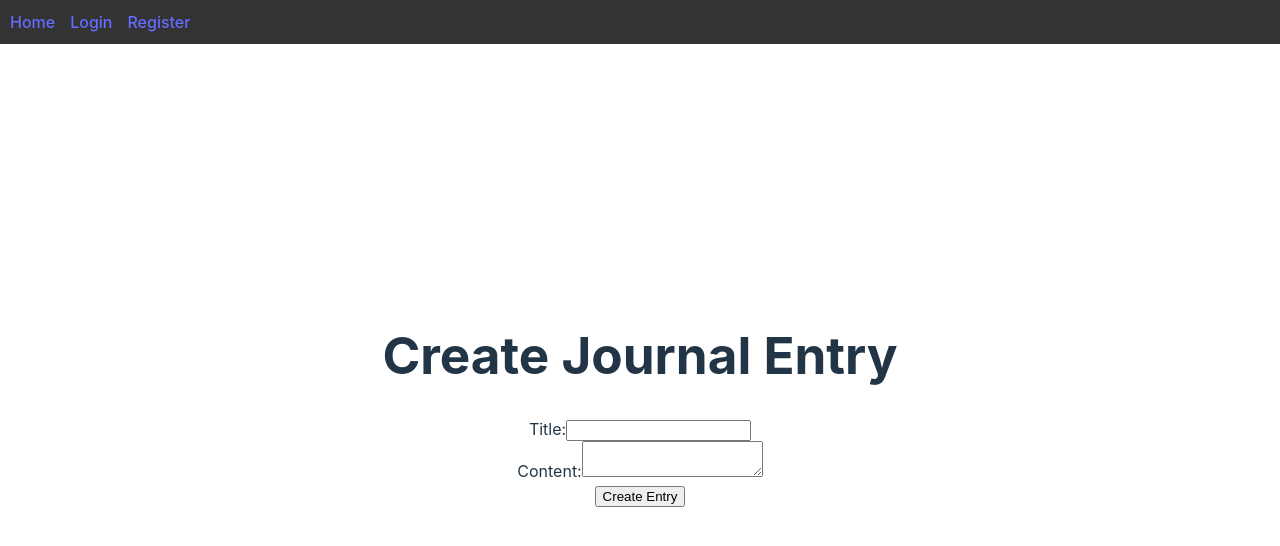
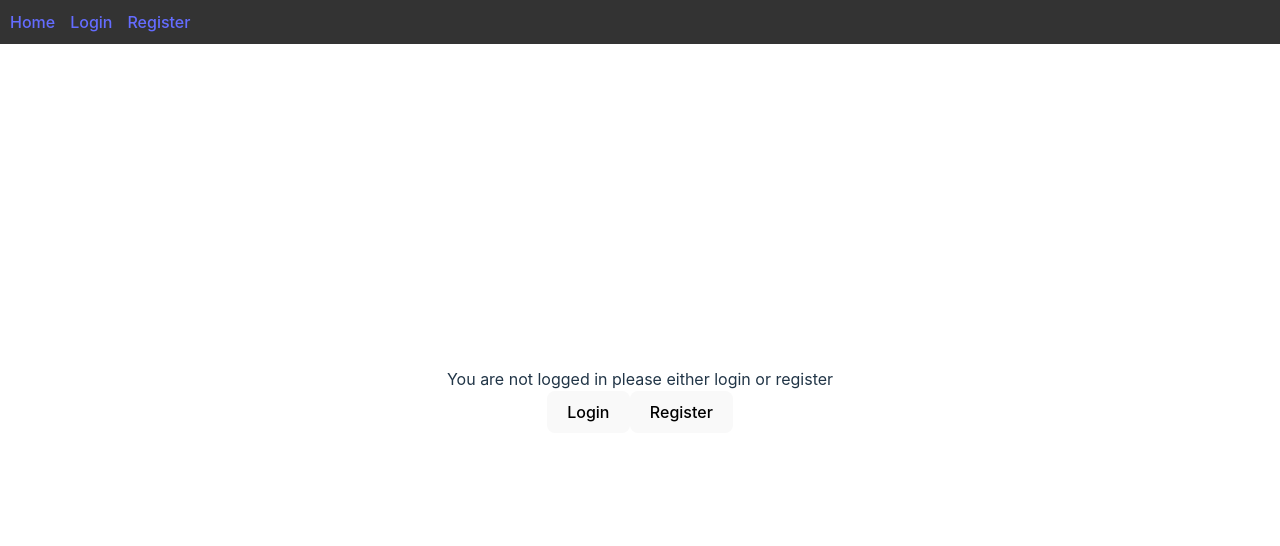
Before and after one commit to TheXichao/JournalApp-Frontend, a React (Vite) app: page /create-entry in a window 1280 px wide. Shown: the top 546 px of the page. Built offline with nearby package versions, Linux system fonts and the light colour scheme.

Commit message:
update: - display prompt to sign in if user tries to make entries or view entries without logged in

```diff
--- a/src/App.tsx
+++ b/src/App.tsx
@@ -42,6 +42,7 @@ function App() {
   );
 }
 
+// Redirect to login page if user is not logged in
 function RedirectToLogin() {
   const navigate = useNavigate();
 
--- a/src/pages/entry/CreateEntryPage.tsx
+++ b/src/pages/entry/CreateEntryPage.tsx
@@ -8,11 +8,13 @@ interface requestFeedback {
 }
 
 export default function CreateEntryPage() {
+  const { user } = useUserContext();
+  const myToken = user?.authToken;
+
   const [title, setTitle] = useState("");
   const [content, setContent] = useState("");
-  const { user } = useUserContext();
+
   const navigate = useNavigate();
-  const myToken = user?.authToken;
 
   const { isLoading, error, data, fetchData } = useApi<requestFeedback>({
     url: "/entry/createEntry/",
@@ -25,6 +27,16 @@ export default function CreateEntryPage() {
       Authorization: `Token ${myToken}`,
     },
   });
+
+  if (user === null || user === undefined) {
+    return (
+      <>
+        <div>You are not logged in please either login or register</div>
+        <button onClick={() => navigate("/login")}>Login</button>
+        <button onClick={() => navigate("/register")}>Register</button>
+      </>
+    );
+  }
 
   const onCreateEntry = () => {
     fetchData();
--- a/src/pages/entry/JournalEntriesPage.tsx
+++ b/src/pages/entry/JournalEntriesPage.tsx
@@ -2,7 +2,7 @@ import useApi from "../../api/useApi";
 import useUserContext from "../../hooks/useUserContext";
 import { useEffect, useState } from "react";
 import { sortEntriesByDate } from "./sortEntries";
-import { set } from "react-hook-form";
+import { useNavigate } from "react-router-dom";
 
 export interface Entry {
   entry_id: number;
@@ -14,6 +14,8 @@ export interface Entry {
 export default function JournalEntriesPage() {
   const { user } = useUserContext();
   const myToken = user?.authToken;
+
+  const navigate = useNavigate();
 
   const [sortOrder, setSortOrder] = useState("desc");
   const [entries, setEntries] = useState<Entry[] | null>(
@@ -61,7 +63,9 @@ export default function JournalEntriesPage() {
   if (user === null || user === undefined) {
     return (
       <>
-        <div>Not logged in</div>
+        <div>You are not logged in please either login or register</div>
+        <button onClick={() => navigate("/login")}>Login</button>
+        <button onClick={() => navigate("/register")}>Register</button>
       </>
     );
   }
@@ -124,18 +128,3 @@ export default function JournalEntriesPage() {
     );
   }
 }
-
-{
-  /* <ul>
-{sortedData?.map((post) => (
-  <li key={post.entry_id}>
-    <h2>{post.title}</h2>
-    <p>
-      date: {post.creation_date}
-      <br />
-      {post.content}
-    </p>
-  </li>
-))}
-</ul> */
-}
--- a/src/pages/entry/sortEntries.ts
+++ b/src/pages/entry/sortEntries.ts
@@ -1,8 +1,10 @@
 import { Entry} from "./JournalEntriesPage";
 
-export function sortEntriesByDate(entries: Entry[] | null, sortOrder: string): Entry[] {
+
+// quick sort algorithm that
+export function sortEntriesByDate(entries: Array<Entry> | null, sortOrder: string): Entry[] {
     if (!entries) {
-        return [];
+        return Array<Entry>();
     }
   return entries.sort((a, b) => {
     if (sortOrder === "desc") {
```
Also changed, not shown: 1 other file (tests, documents, lock files or other folders).
